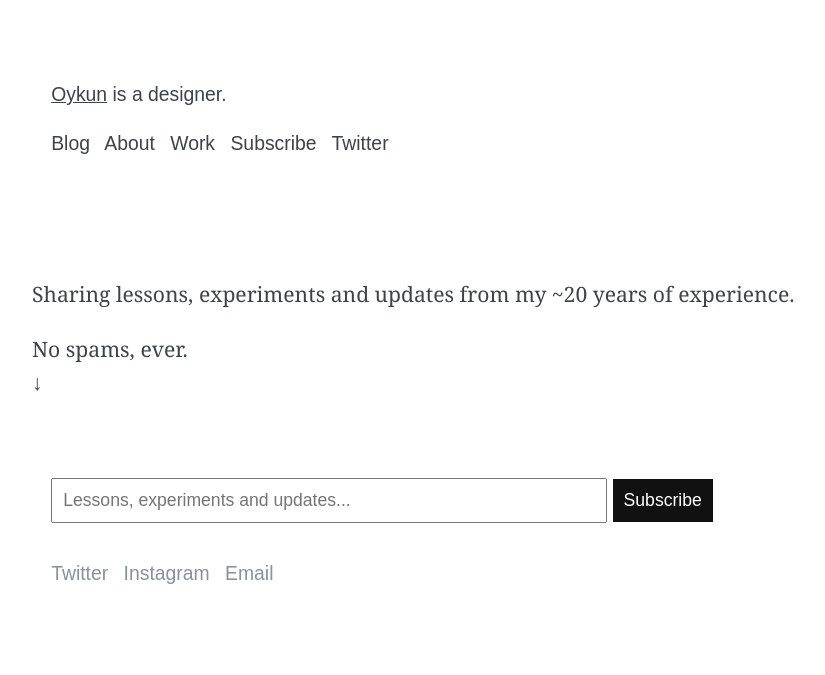
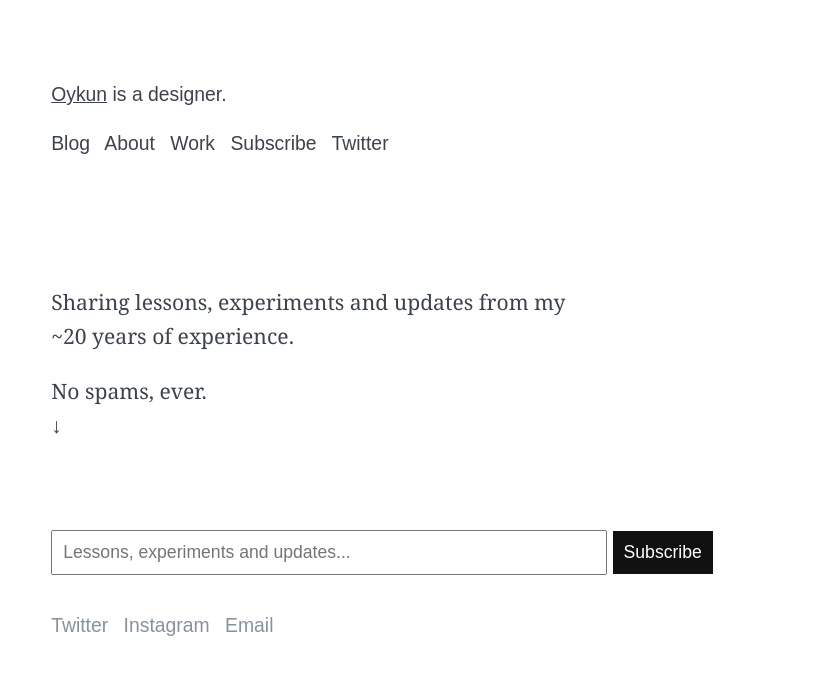
Before and after one commit to oykun/oykun.github.io, a Jekyll site: the page built from subscribe.markdown, in a window 1280 px wide. Shown: the top 675 px of the page, without its empty margins (128-953 px from the left). Built offline with Jekyll 4.4.1, drawn with Linux system fonts in a browser that asks for light colours.

Commit message:
Subscribe page layout update

```diff
--- a/subscribe.markdown
+++ b/subscribe.markdown
@@ -3,6 +3,7 @@ layout: default
 title: Oykun Yilmaz, Subscribe
 permalink: /subscribe/
 ---
-
-<p class="text-large">Sharing lessons, experiments and updates from my ~20 years of experience.</p>
-<p class="text-large mb0 pb0">No spams, ever. <br>↓</p>
+<div class="col-7">
+	<p class="text-large">Sharing lessons, experiments and updates from my ~20 years of experience.</p>
+	<p class="text-large mb0 pb0">No spams, ever. <br>↓</p>
+</div>
```
Also changed, not shown: 2 other files.
